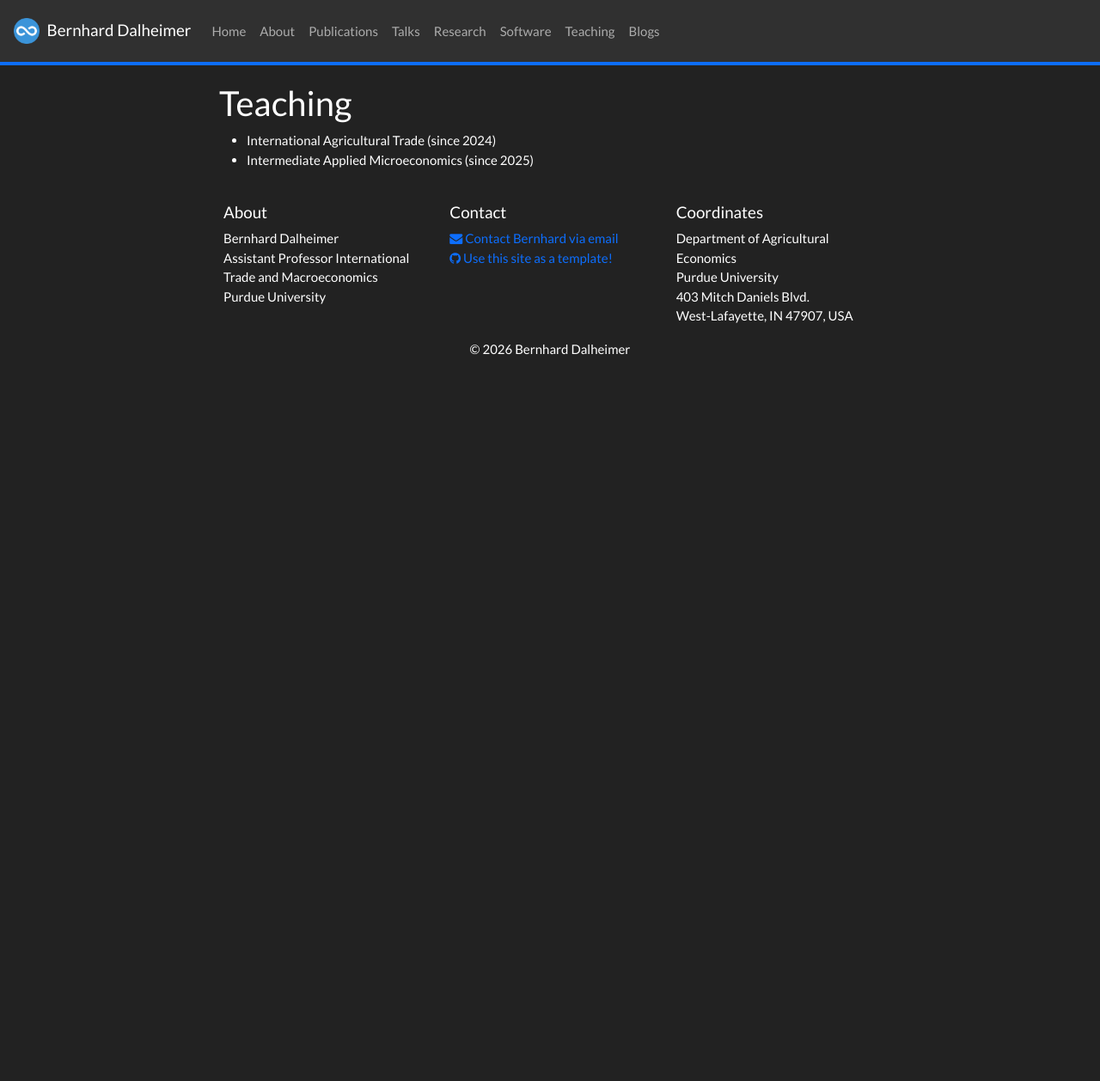
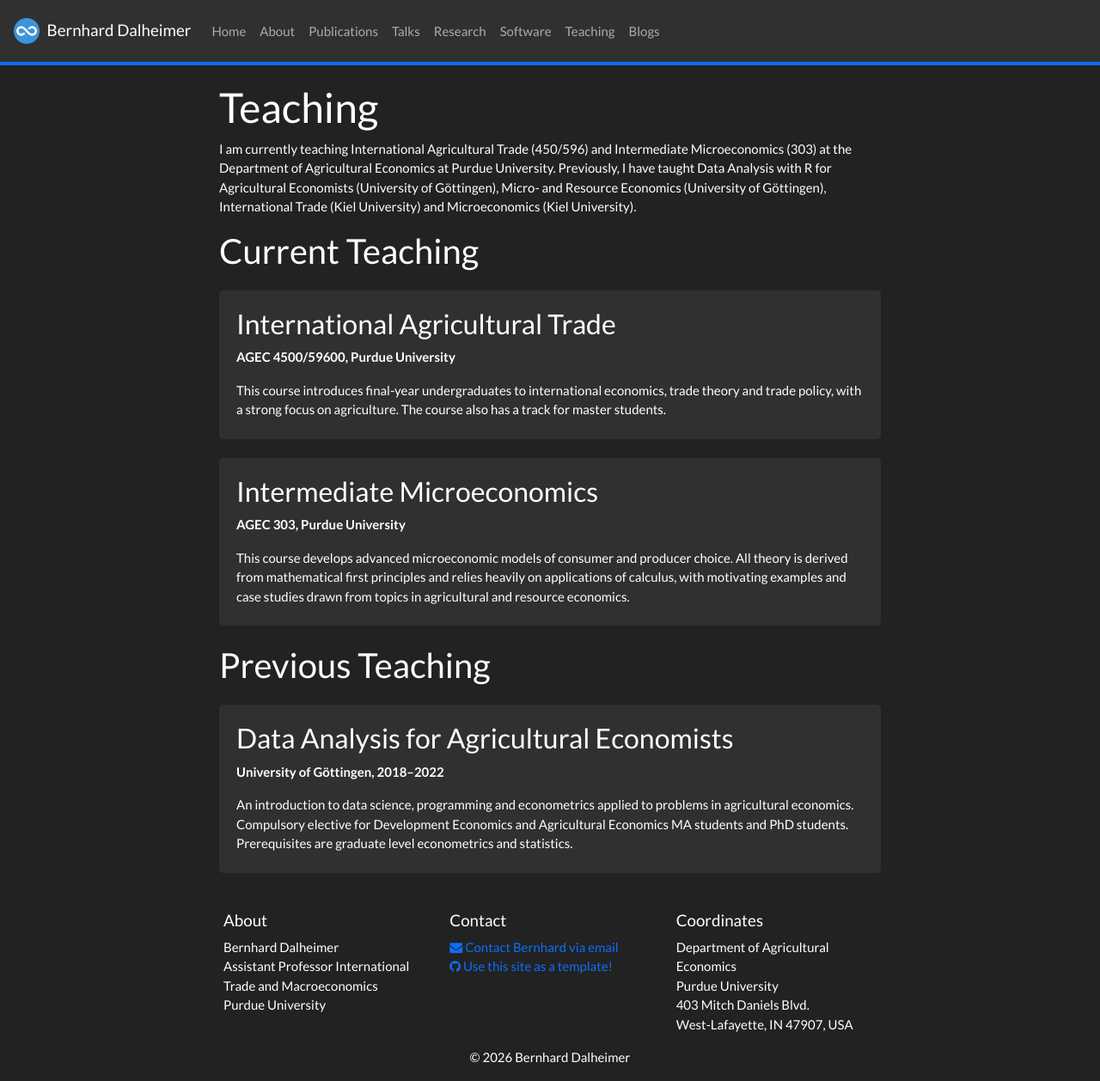
Before and after one commit to BDalheimer/BDalheimer.github.io, a Jekyll site: the page built from _pages/teaching.md, in a window 1280 px wide and 1258 px high. Shown: the whole window at 86% size. Built offline with Jekyll 4.4.1, drawn with Linux system fonts in a browser that asks for light colours; nearby versions of some CDN libraries; a style sheet for code colours, icons or effects is not loaded.

Commit message:
modified publications and added teaching

```diff
--- a/_pages/teaching.md
+++ b/_pages/teaching.md
@@ -5,7 +5,31 @@ sitemap: false
 permalink: /teaching/
 ---
 
-## Teaching
+# Teaching
 
-* International Agricultural Trade (since 2024)
-* Intermediate Applied Microeconomics (since 2025)
+I am currently teaching International Agricultural Trade (450/596) and Intermediate Microeconomics (303) at the Department of Agricultural Economics at Purdue University. Previously, I have taught Data Analysis with R for Agricultural Economists (University of Göttingen), Micro- and Resource Economics (University of Göttingen), International Trade (Kiel University) and Microeconomics (Kiel University).
+
+## Current Teaching
+
+<div class="jumbotron">
+### International Agricultural Trade
+**AGEC 4500/59600, Purdue University**
+
+This course introduces final-year undergraduates to international economics, trade theory and trade policy, with a strong focus on agriculture. The course also has a track for master students.
+</div>
+
+<div class="jumbotron">
+### Intermediate Microeconomics
+**AGEC 303, Purdue University**
+
+This course develops advanced microeconomic models of consumer and producer choice. All theory is derived from mathematical first principles and relies heavily on applications of calculus, with motivating examples and case studies drawn from topics in agricultural and resource economics.
+</div>
+
+## Previous Teaching
+
+<div class="jumbotron">
+### Data Analysis for Agricultural Economists
+**University of Göttingen, 2018--2022**
+
+An introduction to data science, programming and econometrics applied to problems in agricultural economics. Compulsory elective for Development Economics and Agricultural Economics MA students and PhD students. Prerequisites are graduate level econometrics and statistics.
+</div>
```
Also changed, not shown: _pages/publications.md (+0 -5 lines).
